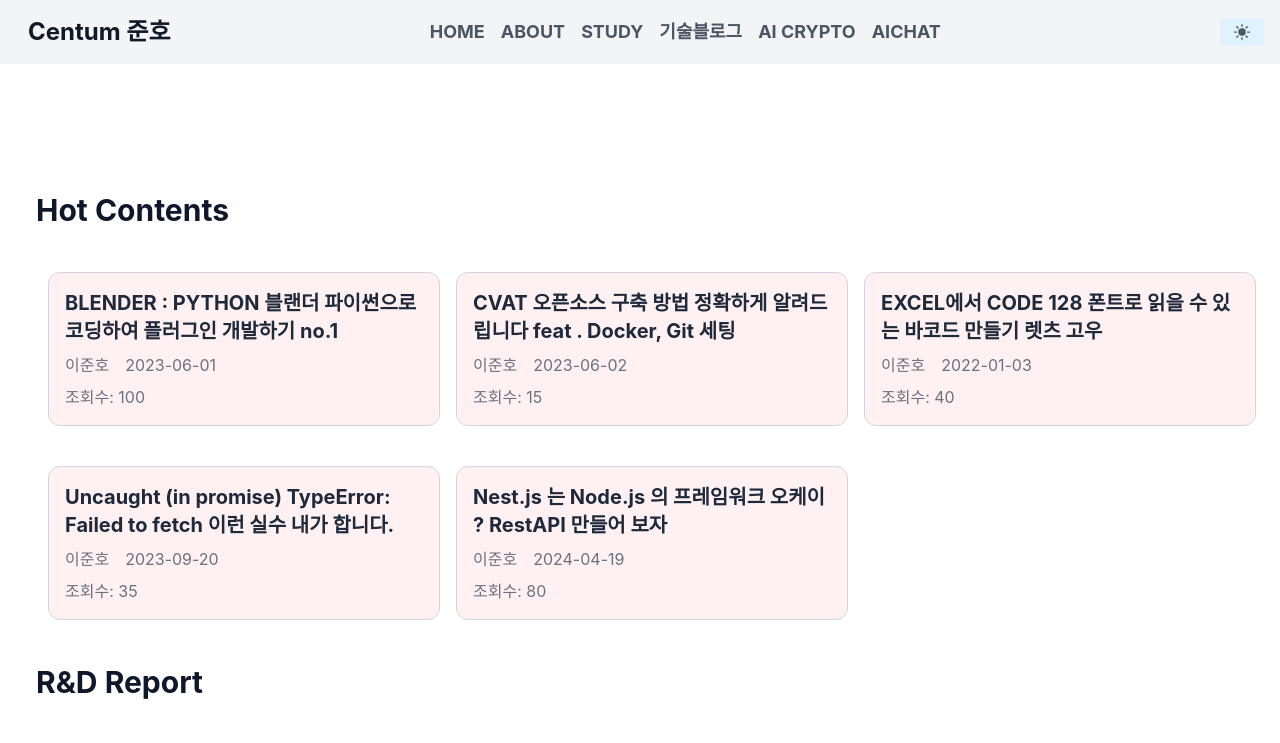
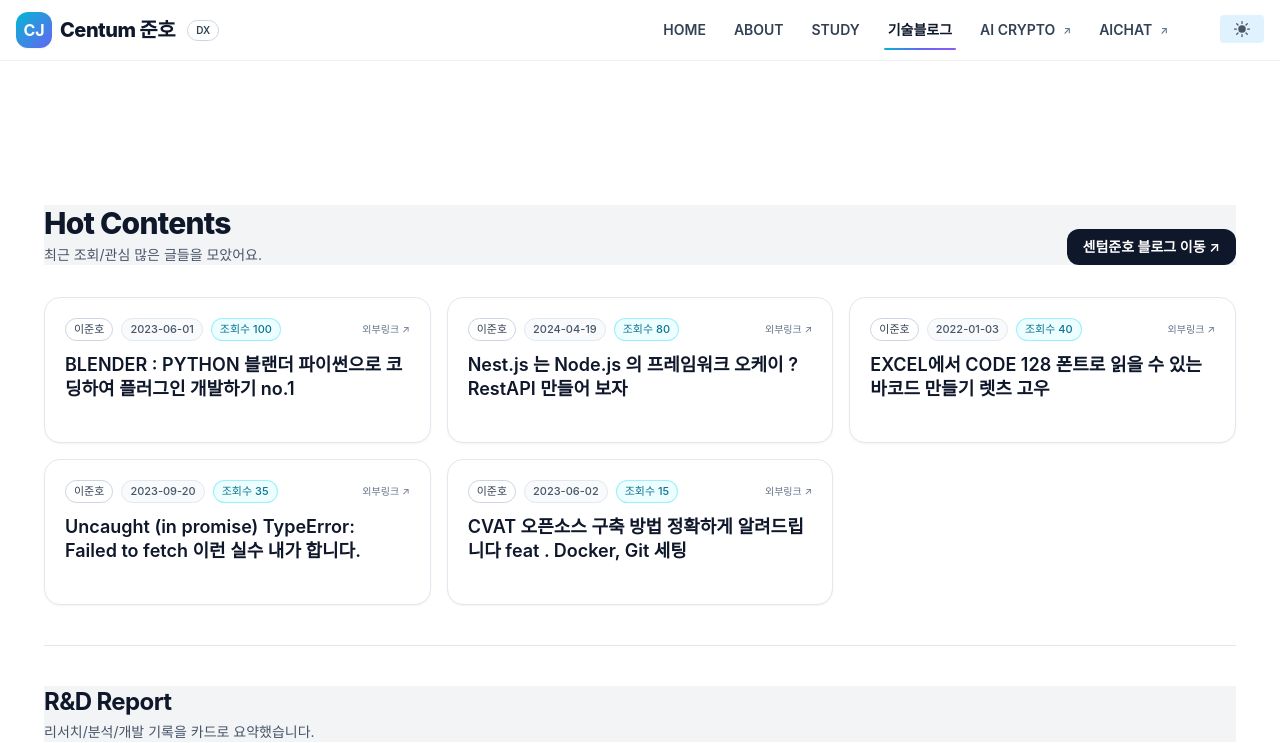
Before and after one commit to Centumjoonho/nextjs_portfolio_add_notion, a Next.js app: page /blog in a window 1280 px wide. Shown: the top 743 px of the page. Built offline with nearby package versions, Linux system fonts and the light colour scheme.

Commit message:
20251104_6

```diff
--- a/components/blog/blogDetails.js
+++ b/components/blog/blogDetails.js
@@ -1,5 +1,5 @@
-import Anime from "../home/anime";
 import Link from "next/link";
+// import Anime from "../home/anime"; // 필요 없으면 주석 유지
 
 export default function BlogDetails() {
   const blogPosts = [
@@ -8,60 +8,154 @@ export default function BlogDetails() {
     { id: 3, title: "EXCEL에서 CODE 128 폰트로 읽을 수 있는 바코드 만들기 렛츠 고우", url: "https://smart-factory-lee-joon-ho.tistory.com/entry/EXCEL에서-CODE-128-폰트로-읽을-수-있는-바코드-만들기", date: "2022-01-03", author: "이준호", views: 40 },
     { id: 4, title: "Uncaught (in promise) TypeError: Failed to fetch 이런 실수 내가 합니다.", url: "https://smart-factory-lee-joon-ho.tistory.com/entry/Uncaught-in-promise-TypeError-Failed-to-fetch", date: "2023-09-20", author: "이준호", views: 35 },
     { id: 5, title: "Nest.js 는 Node.js 의 프레임워크 오케이 ?  RestAPI 만들어 보자", url: "https://smart-factory-lee-joon-ho.tistory.com/entry/Nestjs-%EB%8A%94-Nodejs-%EC%9D%98-%ED%94%84%EB%A0%88%EC%9E%84%EC%9B%8C%ED%81%AC-%EC%98%A4%EC%BC%80%EC%9D%B4-RestAPI-%EB%A7%8C%EB%93%A4%EC%96%B4-%EB%B3%B4%EC%9E%90", date: "2024-04-19", author: "이준호", views: 80 },
-    // 추가적인 블로그 글 정보를 여기에 추가할 수 있습니다.
   ];
+
   const RnDPosts = [
     { id: 1, title: "전기차 충전 인프라 사업의 미래 전망과 주요 Key Player들을 알아보자", url: "https://smart-factory-lee-joon-ho.tistory.com/entry/%EC%A0%84%EA%B8%B0%EC%B0%A8-%EC%B6%A9%EC%A0%84-%EC%9D%B8%ED%94%84%EB%9D%BC-%EC%82%AC%EC%97%85%EC%9D%98-%EB%AF%B8%EB%9E%98-%EC%A0%84%EB%A7%9D%EA%B3%BC-%EC%A3%BC%EC%9A%94-Key-Player%EB%93%A4%EC%9D%84-%EC%95%8C%EC%95%84%EB%B3%B4%EC%9E%90", date: "2023-09-07", author: "이준호", views: 100 },
-    { id: 2, title: "전기차 충전 플랫폼 사업을 시작하기 위해 전기차 충전 플랫폼 수익 구조를 알아보자 (소프트베리 , 플러그링크)", url: "https://smart-factory-lee-joon-ho.tistory.com/entry/%EC%A0%84%EA%B8%B0%EC%B0%A8-%EC%B6%A9%EC%A0%84-%ED%94%8C%EB%9E%AB%ED%8F%BC-%EC%82%AC%EC%97%85%EC%9D%84-%EC%8B%9C%EC%9E%91%ED%95%98%EA%B8%B0-%EC%9C%84%ED%95%B4-%EC%A0%84%EA%B8%B0%EC%B0%A8-%EC%B6%A9%EC%A0%84-%ED%94%8C%EB%9E%AB%ED%8F%BC-%EC%88%98%EC%9D%B5-%EA%B5%AC%EC%A1%B0%EB%A5%BC-%EC%95%8C%EC%95%84%EB%B3%B4%EC%9E%90-%EC%86%8C%ED%94%84%ED%8A%B8%EB%B2%A0%EB%A6%AC-%ED%94%8C%EB%9F%AC%EA%B7%B8%EB%A7%81%ED%81%AC", date: "2023-09-07", author: "이준호", views: 15 },
+    { id: 2, title: "전기차 충전 플랫폼 사업을 시작하기 위해 전기차 충전 플랫폼 수익 구조를 알아보자 (소프트베리 , 플러그링크)", url: "https://smart-factory-lee-joon-ho.tistory.com/entry/%EC%A0%84%EA%B8%B0%EC%B0%A8-%EC%B6%A9%EC%A0%84-%ED%94%8C%EB%9E%AB%ED%8F%BC-%EC%82%AC%EC%97%85%EC%9D%84-%EC%8B%9C%EC%9E%91%ED%95%98%EA%B8%B0-%EC%9C%84%ED%95%9C-%EC%A0%84%EA%B8%B0%EC%B0%A8-%EC%B6%A9%EC%A0%84-%ED%94%8C%EB%9E%AB%ED%8F%BC-%EC%88%98%EC%9D%B5-%EA%B5%AC%EC%A1%B0%EB%A5%BC-%EC%95%8C%EC%95%84%EB%B3%B4%EC%9E%90-%EC%86%8C%ED%94%84%ED%8A%B8%EB%B2%A0%EB%A6%AC-%ED%94%8C%EB%9F%AC%EA%B7%B8%EB%A7%81%ED%81%AC", date: "2023-09-07", author: "이준호", views: 15 },
     { id: 3, title: "[JAVA]대한민국 법정동 코드 reg-code-api  조회 API 사용방법 알려드리오", url: "https://smart-factory-lee-joon-ho.tistory.com/entry/JAVA%EB%8C%80%ED%95%9C%EB%AF%BC%EA%B5%AD-%EB%B2%95%EC%A0%95%EB%8F%99-%EC%BD%94%EB%93%9C-reg-code-api-%EC%A1%B0%ED%9A%8C-API-%EC%82%AC%EC%9A%A9%EB%B0%A9%EB%B2%95-%EC%95%8C%EB%A0%A4%EB%93%9C%EB%A6%AC%EC%98%A4", date: "2023-11-04", author: "이준호", views: 40 },
     { id: 4, title: "지도 api (네이버,카카오) + 공공데이터 활용 앱 개발 Test 영상", url: "https://smart-factory-lee-joon-ho.tistory.com/entry/%EC%A7%80%EB%8F%84-api-%EB%84%A4%EC%9D%B4%EB%B2%84%EC%B9%B4%EC%B9%B4%EC%98%A4-%EA%B3%B5%EA%B3%B5%EB%8D%B0%EC%9D%B4%ED%84%B0-%ED%99%9C%EC%9A%A9-%EC%95%B1-%EA%B0%9C%EB%B0%9C-Test-%EC%98%81%EC%83%81", date: "2023-10-20", author: "이준호", views: 35 },
-    { id: 5, title: "웹 컴포넌트의 새로운 세계: 웹 개발의 패러다임 변화", url: "https://smart-factory-lee-joon-ho.tistory.com/entry/%EC%9B%B9-%EC%BB%B4%ED%8F%AC%EB%84%8C%ED%8A%B8%EC%9D%98-%EC%83%88%EB%A1%9C%EC%9A%B4-%EC%84%B8%EA%B3%84-%EC%9B%B9-%EA%B0%9C%EB%B0%9C%EC%9D%98-%ED%8C%A8%EB%9F%AC%EB%8B%A4%EC%9E%84-%EB%B3%80%ED%99%94", date: "2023-09-08", author: "이준호", views: 80 },
+    { id: 5, title: "웹 컴포넌트의 새로운 세계: 웹 개발의 패러다임 변화", url: "https://smart-factory-lee-joon-ho.tistory.com/entry/%EC%9B%B9-%EC%BB%B4%ED%8F%AC%EB%84%88%EC%9A%B4%ED%8A%B8%EC%9D%98-%EC%83%88%EB%A1%9C%EC%9A%B4-%EC%84%B8%EA%B3%84-%EC%9B%B9-%EA%B0%9C%EB%B0%9C%EC%9D%98-%ED%8C%A8%EB%9F%AC%EB%8B%A4%EC%9E%84-%EB%B3%80%ED%99%94", date: "2023-09-08", author: "이준호", views: 80 },
     { id: 6, title: "F1-Score에 대하여 [ 정분류율, 오분류율 , 민감도, 재현율, 특이도, 정확도, F1-Score]", url: "https://smart-factory-lee-joon-ho.tistory.com/entry/F1-Score%EC%97%90-%EB%8C%80%ED%95%98%EC%97%AC-%EC%A0%95%EB%B6%84%EB%A5%98%EC%9C%A8-%EC%98%A4%EB%B6%84%EB%A5%98%EC%9C%A8-%EB%AF%BC%EA%B0%90%EB%8F%84-%EC%9E%AC%ED%98%84%EC%9C%A8-%ED%8A%B9%EC%9D%B4%EB%8F%84-%EC%A0%95%ED%99%95%EB%8F%84-F1-Score", date: "2024-04-18", author: "이준호", views: 80 },
-    // 추가적인 블로그 글 정보를 여기에 추가할 수 있습니다.
   ];
 
   return (
-    <div className="container mx-auto px-4 py-8">
-      <h1 className="text-3xl font-bold mb-8"> Hot Contents</h1>
-      <div className="grid grid-cols-1 gap-4 md:grid-cols-2 lg:grid-cols-3">
-        {blogPosts.map((post) => (
-          <div key={post.id} className="project-card">
-            <Link href={post.url} target="_blank" legacyBehavior>
-              <a className="block p-4">
-                <h2 className="text-xl font-bold mb-2">{post.title}</h2>
-                <div className="text-gray-500 mb-2">
-                  <span className="mr-4">{post.author}</span>
-                  <span>{post.date}</span>
-                </div>
-                <div className="text-gray-500">조회수: {post.views}</div>
-              </a>
-            </Link>
+    <section className="relative">
+      {/* 배경: 라이트/다크 공통 그리드/그라데이션 */}
+      <div
+        aria-hidden
+        className="pointer-events-none absolute inset-0 -z-10 bg-gradient-to-b from-cyan-50 via-indigo-50 to-transparent dark:bg-[radial-gradient(110%_60%_at_50%_-10%,rgba(56,189,248,.25),rgba(99,102,241,.15)_35%,transparent)]"
+      />
+      <div
+        aria-hidden
+        className="pointer-events-none absolute inset-0 -z-10 bg-[linear-gradient(to_right,rgba(15,23,42,0.06)_1px,transparent_1px),linear-gradient(to_bottom,rgba(15,23,42,0.06)_1px,transparent_1px)] bg-[size:32px_32px] dark:bg-grid-slate-800/20 [mask-image:linear-gradient(to_bottom,rgba(0,0,0,.7),rgba(0,0,0,.2),transparent)]"
+      />
+
+      <div className="container mx-auto px-6 py-12">
+        {/* 헤더 */}
+        <header className="mb-8 flex items-end justify-between">
+          <div>
+            <h1 className="text-3xl font-extrabold tracking-tight text-slate-900 dark:text-white">
+              Hot Contents
+            </h1>
+            <p className="mt-1 text-sm text-slate-600 dark:text-white/60">
+              최근 조회/관심 많은 글들을 모았어요.
+            </p>
           </div>
-        ))}
+          <Link
+            href="https://smart-factory-lee-joon-ho.tistory.com"
+            className="hidden rounded-xl bg-slate-900 px-4 py-2 text-sm font-semibold text-white hover:bg-slate-800 dark:bg-white dark:text-gray-900 dark:hover:bg-white/90 md:inline-flex"
+          >
+            센텀준호 블로그 이동 ↗
+          </Link>
+        </header>
+
+        {/* Hot Contents 그리드 */}
+        <CardGrid posts={blogPosts} />
+
+        {/* 구분선 */}
+        <div className="my-10 h-px bg-slate-200 dark:bg-white/10" />
+
+        {/* R&D Report 섹션 */}
+        <header className="mb-6">
+          <h2 className="text-2xl font-bold tracking-tight text-slate-900 dark:text-white">
+            R&amp;D Report
+          </h2>
+          <p className="mt-1 text-sm text-slate-600 dark:text-white/60">
+            리서치/분석/개발 기록을 카드로 요약했습니다.
+          </p>
+        </header>
+
+        <CardGrid posts={RnDPosts} />
+
+        {/* 모바일 하단 CTA */}
+        <div className="mt-10 flex justify-center md:hidden">
+          <Link
+            href="https://smart-factory-lee-joon-ho.tistory.com"
+            className="rounded-xl bg-slate-900 px-4 py-2 text-sm font-semibold text-white hover:bg-slate-800 dark:bg-white dark:text-gray-900 dark:hover:bg-white/90"
+          >
+            센텀준호 블로그 이동 ↗
+          </Link>
+        </div>
       </div>
+    </section>
+  );
+}
 
-      <h1 className="text-3xl font-bold my-8">R&D Report</h1>
-      <div className="grid grid-cols-1 gap-4 md:grid-cols-2 lg:grid-cols-3">
-        {RnDPosts.map((post) => (
-          <div key={post.id} className="project-card">
-            <Link href={post.url} target="_blank" legacyBehavior>
-              <a className="block p-4">
-                <h2 className="text-xl font-bold mb-2">{post.title}</h2>
-                <div className="text-gray-500 mb-2">
-                  <span className="mr-4">{post.author}</span>
-                  <span>{post.date}</span>
-                </div>
-                <div className="text-gray-500">조회수: {post.views}</div>
-              </a>
-            </Link>
-          </div>
-        ))}
-      </div>
-      <div className="flex justify-center md:justify-start mt-10">
-        <Link href="https://smart-factory-lee-joon-ho.tistory.com" className="btn-project">
-          센텀준호 블로그 이동
-        </Link>
-      </div>
+/* ---------- Components ---------- */
+
+function CardGrid({ posts }) {
+  // 조회수 높은 순으로 정렬(원본 배열 영향 X)
+  const items = [...posts].sort((a, b) => b.views - a.views);
+
+  return (
+    <div className="grid grid-cols-1 gap-4 sm:grid-cols-2 lg:grid-cols-3">
+      {items.map((post) => (
+        <ArticleCard key={post.id} post={post} />
+      ))}
     </div>
   );
 }
+
+function ArticleCard({ post }) {
+  return (
+    <Link
+      href={post.url}
+      target="_blank"
+      rel="noreferrer"
+      className="
+        group block h-full
+        rounded-2xl border border-slate-200 bg-white p-5
+        shadow-sm transition hover:-translate-y-0.5 hover:shadow-md
+        dark:border-white/10 dark:bg-white/5
+      "
+    >
+      {/* 상단 배지들 */}
+      <div className="mb-3 flex items-center gap-2">
+        <Badge>{post.author}</Badge>
+        <Badge tone="muted">{post.date}</Badge>
+        <Badge tone="primary">조회수 {post.views}</Badge>
+        <span
+          aria-hidden
+          className="ml-auto text-[10px] text-slate-500 transition group-hover:text-slate-700 dark:text-white/50 dark:group-hover:text-white/70"
+        >
+          외부링크 ↗
+        </span>
+      </div>
+
+      {/* 제목 */}
+      <h3
+        className="
+          line-clamp-2 text-lg font-semibold leading-snug
+          text-slate-900 transition group-hover:text-slate-700
+          dark:text-white dark:group-hover:text-white/90
+        "
+      >
+        {post.title}
+      </h3>
+
+      {/* 하단 그라데이션 바 */}
+      <div
+        aria-hidden
+        className="mt-4 h-1 w-0 rounded-full bg-gradient-to-r from-cyan-500 via-indigo-500 to-violet-500 transition-all duration-300 group-hover:w-24"
+      />
+    </Link>
+  );
+}
+
+function Badge({ children, tone = "default" }) {
+  const tones = {
+    default:
+      "border-slate-300 bg-white text-slate-700 dark:border-white/10 dark:bg-white/10 dark:text-white/80",
+    primary:
+      "border-cyan-300/60 bg-cyan-50 text-cyan-700 dark:border-cyan-400/30 dark:bg-cyan-400/10 dark:text-cyan-300",
+    muted:
+      "border-slate-200 bg-slate-50 text-slate-600 dark:border-white/10 dark:bg-white/10 dark:text-white/70",
+  }[tone];
+
+  return (
+    <span className={`inline-flex items-center rounded-full border px-2 py-0.5 text-[11px] font-medium ${tones}`}>
+      {children}
+    </span>
+  );
+}
--- a/components/header.js
+++ b/components/header.js
@@ -1,94 +1,189 @@
+// components/layout/header.js (or ./header.js)
 import Link from "next/link";
+import { useRouter } from "next/router";
+import { useEffect, useState } from "react";
 import DMTBtn from "./dark-m-t-btn";
-import { useState } from "react";
+
+const NAV_ITEMS = [
+  { href: "/", label: "HOME" },
+  { href: "/about", label: "ABOUT" },
+  { href: "/projects", label: "STUDY" },
+  { href: "/blog", label: "기술블로그" },
+  { href: "https://ai-crypto-gwv3.vercel.app/", label: "AI CRYPTO", external: true },
+  { href: "https://morphic-ai-answer-engine-generative-gkrdunho0.vercel.app/", label: "AICHAT", external: true },
+];
 
 export default function Header() {
-  const [isOpen, setIsOpen] = useState(false);
+  const [open, setOpen] = useState(false);
+  const router = useRouter();
 
-  const toggleMenu = () => {
-    setIsOpen(!isOpen);
+  // 라우트 변경 시 모바일 메뉴 닫기
+  useEffect(() => {
+    setOpen(false);
+  }, [router.pathname]);
+
+  // 현재 경로와 일치하면 활성 스타일
+  const isActive = (href) => {
+    // 외부 링크는 활성 처리 없음
+    if (href.startsWith("http")) return false;
+    // 정확 일치 또는 하위 경로 일치
+    return router.pathname === href || router.pathname.startsWith(href + "/");
   };
 
   return (
-    <>
-      <header className="text-gray-600 body-font bg-gray-100">
-        <div className="container flex flex-wrap items-center justify-between p-4 mx-auto">
-          <Link href="/" legacyBehavior>
-            <a className="flex items-center mb-2 font-medium text-gray-900 title-font lg:mb-0">
-              <span className="ml-3 text-2xl font-bold">Centum 준호</span>
-            </a>
-          </Link>
+    <header
+      className="
+        sticky top-0 z-50
+        border-b border-slate-200/60 bg-white/70 backdrop-blur-md
+        dark:border-slate-700/60 dark:bg-slate-900/60
+      "
+      role="banner"
+    >
+      <div className="container mx-auto flex items-center justify-between px-4 py-3">
+        {/* Logo */}
+        <Link href="/" className="group inline-flex items-center gap-2">
+          <div
+            className="
+              inline-flex h-9 w-9 items-center justify-center rounded-xl
+              bg-gradient-to-br from-cyan-500 to-indigo-500 text-white font-bold
+              shadow-sm group-hover:opacity-90
+            "
+            aria-hidden
+          >
+            CJ
+          </div>
+          <span className="text-xl font-extrabold tracking-tight text-slate-900 dark:text-white">
+            Centum 준호
+          </span>
+          <span className="ml-1 rounded-full border border-slate-300 bg-white/70 px-2 py-0.5 text-[10px] font-semibold text-slate-700 dark:border-white/10 dark:bg-white/10 dark:text-white/80">
+            DX
+          </span>
+        </Link>
+
+        {/* Right side (desktop) */}
+        <div className="hidden items-center gap-1 lg:flex">
+          <nav aria-label="Primary" className="flex items-center gap-1">
+            {NAV_ITEMS.map((item) => (
+              <NavLink key={item.href} {...item} active={isActive(item.href)} />
+            ))}
+          </nav>
+          <div className="ml-2 pl-2">
+            <DMTBtn />
+          </div>
+        </div>
+
+        {/* Mobile toggles */}
+        <div className="flex items-center gap-2 lg:hidden">
+          <DMTBtn />
           <button
-            className="inline-flex items-center p-2 ml-3 text-sm text-gray-700 rounded-lg lg:hidden hover:bg-gray-400 ring-2 ring-gray-400 dark:text-gray-200 dark:ring-gray-200"
-            onClick={toggleMenu}
+            onClick={() => setOpen((v) => !v)}
+            aria-controls="mobile-nav"
+            aria-expanded={open}
+            aria-label="메인 메뉴 열기/닫기"
+            className="
+              inline-flex h-10 w-10 items-center justify-center rounded-lg
+              ring-1 ring-slate-300 hover:bg-slate-100
+              dark:ring-slate-600 dark:hover:bg-slate-800
+              focus:outline-none focus:ring-2 focus:ring-cyan-500
+            "
           >
-            <span className="sr-only">Open main menu</span>
+            {/* 햄버거/닫기 아이콘 */}
             <svg
-              className={`w-6 h-6 ${isOpen ? "hidden" : "block"}`}
-              fill="currentColor"
-              viewBox="0 0 20 20"
-              xmlns="http://www.w3.org/2000/svg"
+              className={`h-5 w-5 ${open ? "hidden" : "block"}`}
+              viewBox="0 0 24 24"
+              fill="none"
+              stroke="currentColor"
+              strokeWidth="2"
+              strokeLinecap="round"
+              strokeLinejoin="round"
+              aria-hidden="true"
             >
-              <path
-                fillRule="evenodd"
-                d="M3 5a1 1 0 011-1h12a1 1 0 110 2H4a1 1 0 01-1-1zM3 10a1 1 0 011-1h12a1 1 0 110 2H4a1 1 0 01-1-1zM3 15a1 1 0 011-1h12a1 1 0 110 2H4a1 1 0 01-1-1z"
-                clipRule="evenodd"
-              ></path>
+              <line x1="3" y1="6" x2="21" y2="6" />
+              <line x1="3" y1="12" x2="21" y2="12" />
+              <line x1="3" y1="18" x2="21" y2="18" />
             </svg>
             <svg
-              className={`w-6 h-6 ${isOpen ? "block" : "hidden"}`}
-              fill="currentColor"
-              viewBox="0 0 20 20"
-              xmlns="http://www.w3.org/2000/svg"
+              className={`h-5 w-5 ${open ? "block" : "hidden"}`}
+              viewBox="0 0 24 24"
+              fill="none"
+              stroke="currentColor"
+              strokeWidth="2"
+              strokeLinecap="round"
+              strokeLinejoin="round"
+              aria-hidden="true"
             >
-              <path
-                fillRule="evenodd"
-                d="M4.293 4.293a1 1 0 011.414 0L10 8.586l4.293-4.293a1 1 0 111.414 1.414L11.414 10l4.293 4.293a1 1 0 01-1.414 1.414L10 11.414l-4.293 4.293a1 1 0 01-1.414-1.414L8.586 10 4.293 5.707a1 1 0 010-1.414z"
-                clipRule="evenodd"
-              ></path>
+              <line x1="18" y1="6" x2="6" y2="18" />
+              <line x1="6" y1="6" x2="18" y2="18" />
             </svg>
           </button>
-          <nav
-            className={`${isOpen ? "block" : "hidden"
-              } lg:flex lg:items-center lg:w-auto w-full`}
-          >
-            <div className="lg:flex-grow">
-              <Link href="/" legacyBehavior>
-                <a className="block mt-4 mr-4 text-lg font-bold lg:inline-block lg:mt-0 hover:text-blue-600">
-                  HOME
-                </a>
-              </Link>
-              <Link href="/about" legacyBehavior>
-                <a className="block mt-4 mr-4 text-lg font-bold lg:inline-block lg:mt-0 hover:text-blue-600">
-                  ABOUT
-                </a>
-              </Link>
-              <Link href="/projects" legacyBehavior>
-                <a className="block mt-4 mr-4 text-lg font-bold lg:inline-block lg:mt-0 hover:text-blue-600">
-                  STUDY
-                </a>
-              </Link>
-              <Link href="/blog" legacyBehavior>
-                <a className="block mt-4 mr-4 text-lg font-bold lg:inline-block lg:mt-0 hover:text-blue-600">
-                  기술블로그
-                </a>
-              </Link>
-              <Link href="https://ai-crypto-gwv3.vercel.app/" legacyBehavior>
-                <a className="block mt-4 mr-4 text-lg font-bold lg:inline-block lg:mt-0 hover:text-blue-600">
-                  AI CRYPTO
-                </a>
-              </Link>
+        </div>
+      </div>
 
-              <Link href="https://morphic-ai-answer-engine-generative-gkrdunho0.vercel.app/" legacyBehavior>
-                <a className="block mt-4 text-lg font-bold lg:inline-block lg:mt-0 hover:text-blue-600">
-                  AICHAT
-                </a>
-              </Link>
-            </div>
-          </nav>
-          <DMTBtn></DMTBtn>
-        </div>
-      </header>
-    </>
+      {/* Mobile menu */}
+      <div
+        id="mobile-nav"
+        className={`
+          lg:hidden
+          overflow-hidden transition-[max-height,opacity] duration-300 ease-out
+          ${open ? "max-h-96 opacity-100" : "max-h-0 opacity-0"}
+        `}
+      >
+        <nav
+          aria-label="Mobile Primary"
+          className="container mx-auto flex flex-col gap-1 px-4 pb-4 pt-1"
+        >
+          {NAV_ITEMS.map((item) => (
+            <NavLink key={item.href} {...item} active={isActive(item.href)} mobile />
+          ))}
+        </nav>
+      </div>
+    </header>
   );
 }
+
+function NavLink({ href, label, external, active, mobile }) {
+  const base =
+    "relative inline-flex items-center rounded-lg px-3 py-2 text-sm font-semibold transition";
+  const color =
+    "text-slate-700 hover:text-slate-900 hover:bg-slate-100 " +
+    "dark:text-white/80 dark:hover:text-white dark:hover:bg-white/10";
+  const activeCls =
+    active
+      ? "text-slate-900 dark:text-white"
+      : "";
+
+  // 활성 탭 밑줄 그라데이션
+  const underline = active ? (
+    <span
+      aria-hidden
+      className="
+        pointer-events-none absolute inset-x-2 -bottom-0.5 h-0.5 rounded-full
+        bg-gradient-to-r from-cyan-500 via-indigo-500 to-violet-500
+      "
+    />
+  ) : null;
+
+  const props = external
+    ? { href, target: "_blank", rel: "noreferrer" }
+    : { href };
+
+  return (
+    <Link
+      {...props}
+      className={[
+        base,
+        color,
+        activeCls,
+        mobile ? "justify-between ring-1 ring-slate-200/70 dark:ring-slate-700/60" : "",
+      ].join(" ")}
+    >
+      <span>{label}</span>
+      {underline}
+      {external && (
+        <span className="ml-2 text-[10px] text-slate-500 dark:text-white/50" aria-hidden>
+          ↗
+        </span>
+      )}
+    </Link>
+  );
+}
--- a/components/home/hero.js
+++ b/components/home/hero.js
@@ -49,7 +49,7 @@ export default function Hero() {
           </div>
 
           <h1 className="mt-4 text-4xl font-bold tracking-tight text-slate-900 dark:text-white sm:text-5xl">
-            이준호 <span className="text-cyan-600 dark:text-cyan-300">/ Junho Lee</span>
+            이준호 <span className="text-cyan-600 dark:text-cyan-300">/ Joonho Lee</span>
           </h1>
           <p className="mt-2 text-xl text-slate-700 dark:text-white/70">
             IT Specialist · DX Software Engineer
```
